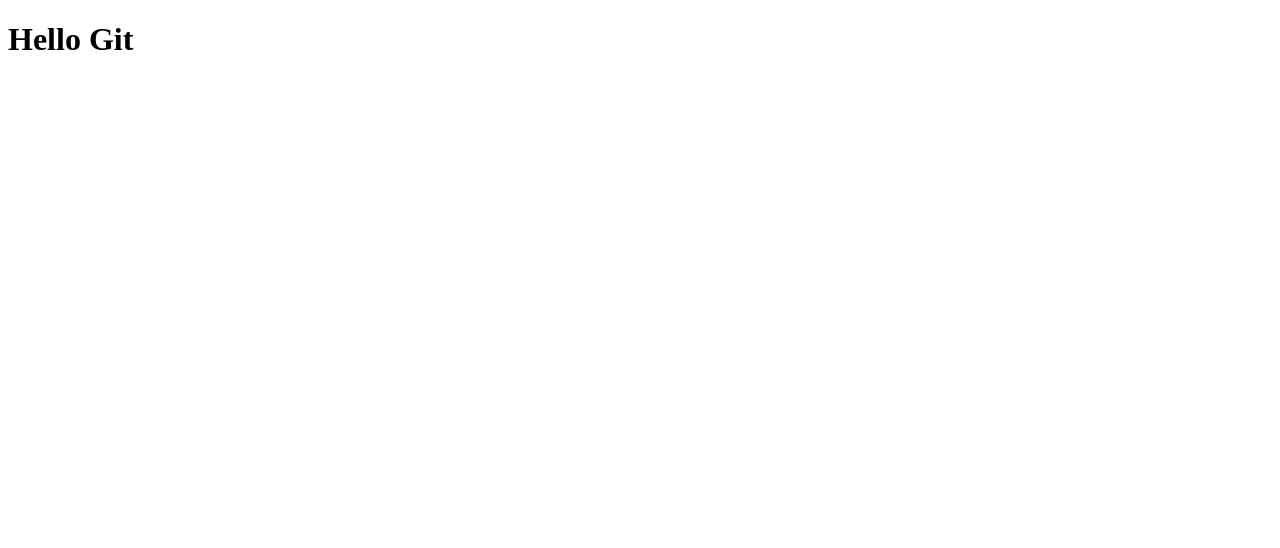
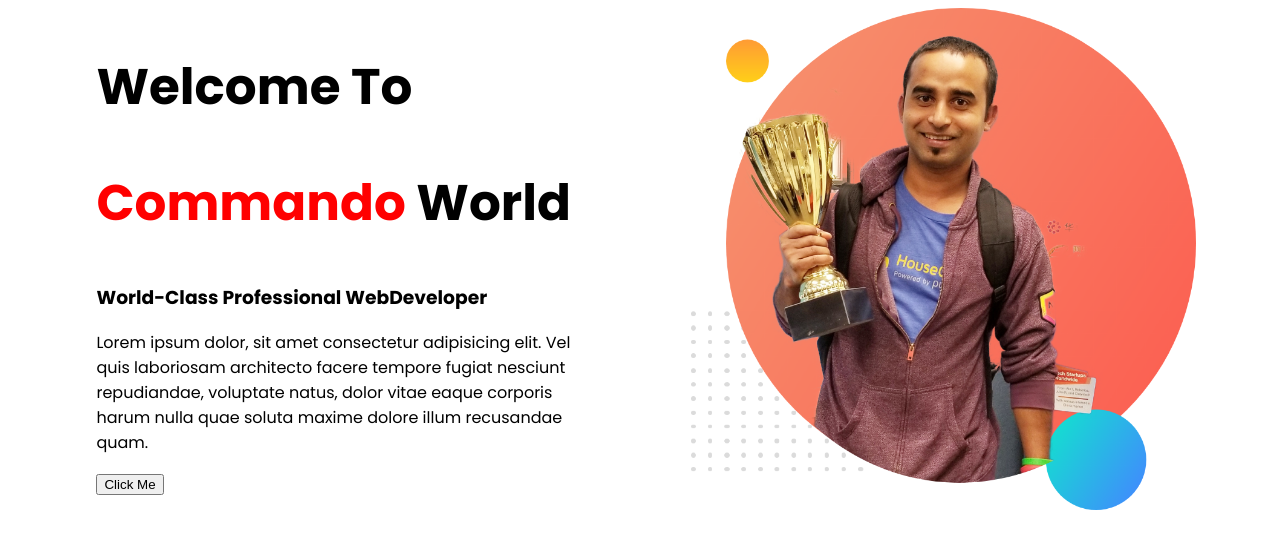
Before and after one commit to Md-AmanUllah/Web-Portfolio, a plain HTML site: page index.html in a window 1280 px wide. Drawn offline with Linux system fonts and the light colour scheme.

Commit message:
added top part

```diff
--- a/index.html
+++ b/index.html
@@ -5,8 +5,36 @@
     <meta http-equiv="X-UA-Compatible" content="IE=edge">
     <meta name="viewport" content="width=device-width, initial-scale=1.0">
     <title>Document</title>
+
+    <link rel="preconnect" href="https://fonts.googleapis.com">
+    <link rel="preconnect" href="https://fonts.gstatic.com" crossorigin>
+    <link href="https://fonts.googleapis.com/css2?family=Poppins:wght@400;600;700;800&display=swap" rel="stylesheet">
+
+    <link rel="stylesheet" href="style.css">
 </head>
 <body>
-    <h1>Hello Git</h1>
+
+
+
+<section>
+    <div class="half-width">
+        <h1>Welcome To</h1>
+        <h1><span class="name-highlight">Commando</span> World</h1>
+        <h3>World-Class Professional WebDeveloper</h3>
+        <p>
+            Lorem ipsum dolor, sit amet consectetur adipisicing elit. Vel quis laboriosam architecto facere tempore fugiat nesciunt repudiandae, voluptate natus, dolor vitae eaque corporis harum nulla quae soluta maxime dolore illum recusandae quam.
+        </p>
+
+        <button>Click Me</button>
+    </div>
+
+    <div class="half-width">
+        <img src="images/jhankar.png" alt="ProfilePicture">
+    </div>
+
+
+
+</section>
+
 </body>
 </html>
--- /dev/null
+++ b/style.css
@@ -0,0 +1,20 @@
+body{
+    font-family: 'Poppins', sans-serif;
+}
+h1{
+    font-size:50px;
+}
+.name-highlight{
+   color: red;
+}
+
+.half-width{
+    width: 40%;
+    float: left;
+    margin-left: 5%;
+    padding-left: 2%;;
+}
+
+.half-width img{
+    width: 100%;
+}
```
